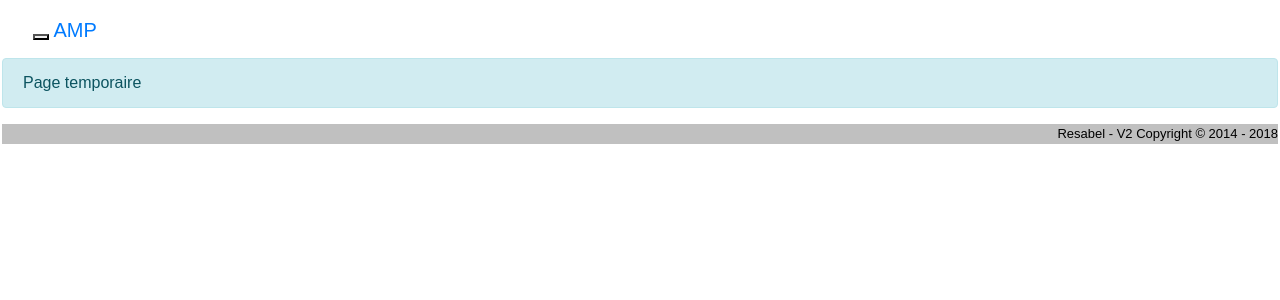
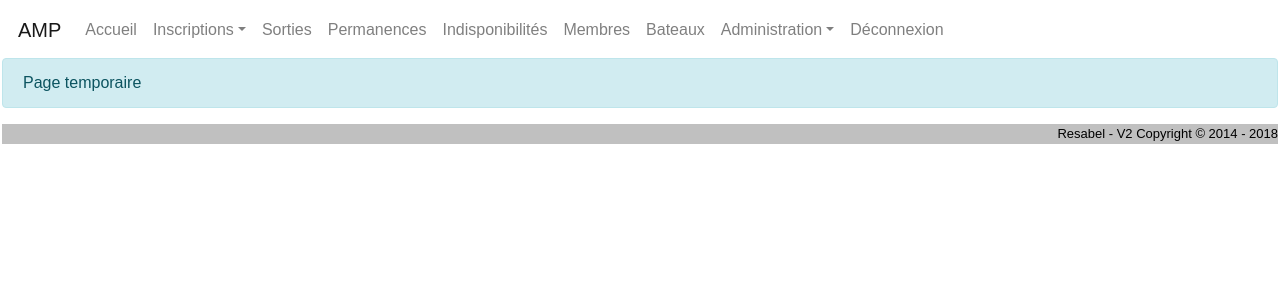
Before and after one commit to PierreChevaillier/resabel, a PHP site: page /page_temporaire.php in a window 1280 px wide. Shown: the top 300 px of the page. Run offline with PHP 8.4, Linux system fonts and the light colour scheme; the visitor is signed in with stand-in values (Sample User, id 1).

Commit message:
Menu navigation

```diff
--- a/php/elements_page/generiques/menu_navigation.php
+++ b/php/elements_page/generiques/menu_navigation.php
@@ -5,7 +5,7 @@
   // copyright (c) 2018 AMP. Tous droits reserves.
   // --------------------------------------------------------------------------
   // utilisation : php - require_once <chemin_vers_ce_fichier.php>
-  // dependances : bootstrap
+  // dependances : bootstrap 4.1
   // teste avec : PHP 7.1 sur Mac OS 10.14 ;
   //              PHP 7.0 sur hebergeur web (pas encore)
   // --------------------------------------------------------------------------
@@ -30,26 +30,27 @@
       $this->def_page($page);
     }
 
+
     protected function afficher_debut() {
-      echo "        <nav class=\"navbar navbar-default\" role=\"navigation\">\n          <div class=\"container-fluid\">\n";
+      echo "        <nav class=\"navbar navbar-expand-lg navbar-light\" role=\"navigation\">\n";
 
-      // le bouton du menu sur smartphone
-      echo "            <div class=\"navbar-header\">\n<button type=\"button\" class=\"navbar-toggle collapsed\" data-toggle=\"collapse\"   data-target=\"#menu_nav\" aria-expanded=\"false\">";
-      echo "<span class=\"glyphicon glyphicon-menu-hamburger\" aria-hidden=\"true\"></span><span class=\"sr-only\">Menu</span></button>\n";
-      /* echo "Menu</button>"; */
+      // Lien vers le site web du club
       echo "\n<a class=\"navbar-brand\" href=\"http://avironplougonvelin.fr\" target=\"_new\">AMP</a>\n";
 
-      // texte modifiable par script
-      //echo " <p class=\"navbar-text\" id=\"menuDynamiqueInfo\"></p>";
-      echo "\n</div>\n";
+      // toggler
+      echo ' <button class="navbar-toggler" type="button" data-toggle="collapse" data-target="#navbarSupportedContent" aria-controls="navbarSupportedContent" aria-expanded="false" aria-label="Toggle navigation">';
+      echo '<span class="navbar-toggler-icon"></span>';
+      echo '</button>';
+
+      echo '<div class="collapse navbar-collapse" id="menu_nav">';
+      //echo "\n</div>\n";
 
       // la barre de menu
-      echo "<div class=\"collapse navbar-collapse\" id=\"menu_nav\">\n";
-      echo "<ul class=\"nav navbar-nav\" id=\"menu_items\">\n";
+      echo "\n" . '<ul class="navbar-nav mr-auto">';
     }
 
     protected function afficher_fin() {
-      echo "\n</ul>\n</div>\n</div>\n</nav>\n";
+      echo "\n</ul>\n</div>\n</nav>\n";
     }
 
   }
--- a/php/elements_page/specifiques/menu_application.php
+++ b/php/elements_page/specifiques/menu_application.php
@@ -5,11 +5,11 @@
   // copyright (c) 2018 AMP. Tous droits reserves.
   // --------------------------------------------------------------------------
   // utilisation : php - require_once <nom_-fichier.php>
-  // dependances :
+  // dependances : bootstrap 4.x
   // teste avec : PHP 7.1 sur Mac OS 10.14 ;
   //              PHP 7.0 sur hebergeur web
   // --------------------------------------------------------------------------
-  // creation : 14-oct-2018  pchevaillier@gmail.com
+  // creation : 14-oct-2018 pchevaillier@gmail.com
   // revision :
   // --------------------------------------------------------------------------
   // commentaires :
@@ -17,7 +17,9 @@
   // attention :
   // -
   // a faire :
-  // - script controle saisie : cryptage du mot de passe
+  // - variables pour acornyme club et lien home-page
+  // - affichage nom user (? ou dans barre au dessus, comme dans France2018)
+  // - ajouter logique acces aux items du menu
   // ==========================================================================
 
   // --- Classes utilisees
@@ -28,20 +30,38 @@
 
     public function initialiser() {}
 
-    protected function afficher_menu_un() {
-      echo '<li id="un"><a class="dropdown-toggle" data-toggle="dropdown" href="#">Menu un<span class="caret"></span></a>';
-      echo '<ul class="dropdown-menu">';
-      echo '<li id="un"><a href="tests/vide.php">Vide 1</a></li>';
-      echo '<li id="un"><a href="tests/vide.php">Vide 2</a></li>';
-      echo '</ul></li>';
+    private function afficher_menu_inscription() {
+      echo ' <li class="nav-item dropdown">';
+      echo '<a class="nav-link dropdown-toggle" href="#" id="mnu_inscr" role="button" data-toggle="dropdown" aria-haspopup="true" aria-expanded="false">Inscriptions</a>';
+      echo ' <div class="dropdown-menu" aria-labelledby="mnu-inscr">';
+      echo '<a class="dropdown-item" href="tests/vide.php">Individuelle</a>';
+      echo '<a class="dropdown-item" href="tests/vide.php">Equipage</a>';
+      echo '</div></li>';
+    }
+
+    private function afficher_menu_administration() {
+      echo ' <li class="nav-item dropdown">';
+      echo '<a class="nav-link dropdown-toggle" href="#" id="mnu_admin" role="button" data-toggle="dropdown" aria-haspopup="true" aria-expanded="false">Administration</a>';
+      echo ' <div class="dropdown-menu" aria-labelledby="mnu-admin">';
+      echo '<a class="dropdown-item" href="tests/vide.php">Equipe permanences</a>';
+      echo '<a class="dropdown-item" href="tests/vide.php">Visiteurs</a>';
+      echo '</div></li>';
     }
 
     protected function afficher_corps() {
-      echo '<li id="index"><a href="index.php">Accueil</a></li>';
-      $this->afficher_menu_un();
+      echo '<li class="nav-item"><a class="nav-link" href="#">Accueil</a></li>';
 
-      echo '<li id="contacts"><a href="tests/page_vide.php">Contacts</a></li>';
-      //echo "<li><a href=\"partenaires.php\">Partenaires</a></li>";
+      $this->afficher_menu_inscription();
+
+      echo '<li class="nav-item"><a class="nav-link" href="#">Sorties</a></li>';
+      echo '<li class="nav-item"><a class="nav-link" href="#">Permanences</a></li>';
+      echo '<li class="nav-item"><a class="nav-link" href="#">Indisponibilités</a></li>';
+      echo '<li class="nav-item"><a class="nav-link" href="#">Membres</a></li>';
+      echo '<li class="nav-item"><a class="nav-link" href="#">Bateaux</a></li>';
+
+      $this->afficher_menu_administration();
+
+      echo '<li class="nav-item" id="contacts"><a class="nav-link"  href="index.php">Déconnexion</a></li>';
     }
 
   }
--- a/php/utilitaires/controle_session.php
+++ b/php/utilitaires/controle_session.php
@@ -20,6 +20,7 @@
   // -
   // a faire :
   // - remplacer utilisateur par login ?
+  // - creer un objet profil (singleton ?)
   // ==========================================================================
   session_start();
   if (!isset($_SESSION['utilisateur']) && !isset($_SESSION['club'])) {
```
